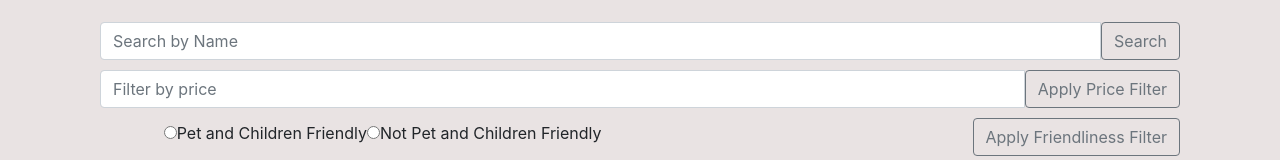
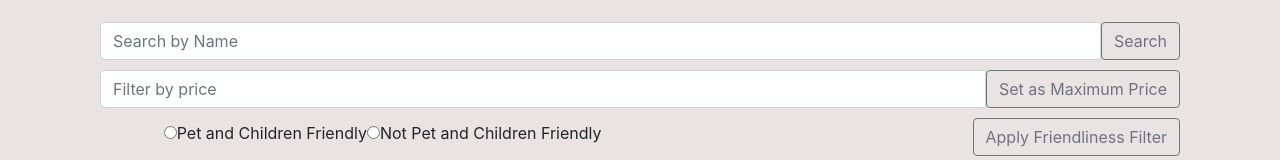
Before and after one commit to cpark50/JustPlants_React, a React (Create React App) app in the folder client/: page / in a window 1280 px wide. Shown: the part 144-304 px from the top of the page. Built offline with nearby package versions, Linux system fonts and the light colour scheme; no server answers.

Commit message:
button reset search filter

```diff
--- a/client/src/components/products-list.component.js
+++ b/client/src/components/products-list.component.js
@@ -109,6 +109,11 @@ export default class ProductsList extends Component {
       .catch(e => {
         console.log(e);
       });
+
+    this.setState({
+      filterPrice: "",
+      filterFriendliness: null
+    });
   }
 
   filterPrice() {
@@ -127,6 +132,11 @@ export default class ProductsList extends Component {
       .catch(e => {
         console.log(e);
       });
+
+    this.setState({
+      searchName: "",
+      filterFriendliness: null
+    });
   }
 
   filterFriendliness() {
@@ -145,6 +155,11 @@ export default class ProductsList extends Component {
       .catch(e => {
         console.log(e);
       });
+
+    this.setState({
+      searchName: "",
+      filterPrice: "null"
+    });
   }
 
   render() {
@@ -178,6 +193,7 @@ export default class ProductsList extends Component {
           <div className="input-group">
             <input
               type="number"
+              step="5"
               className="form-control"
               placeholder="Filter by price"
               value={filterPrice}
@@ -188,7 +204,7 @@ export default class ProductsList extends Component {
               type="button"
               onClick={this.filterPrice}
             >
-              Apply Price Filter
+              Set as Maximum Price
             </button>
           </div>
         </div>
```
